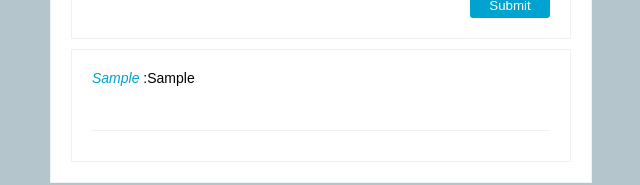
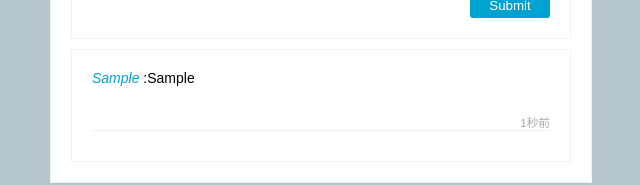
Before and after one commit to EricYeh-TW/comment-app-practice, a React (Vite) app: page / in a window 1280 px wide. Both pictures are taken after typing "Sample", "Sample" into the empty fields and a click on the button "Submit". Shown: the part 229-414 px from the top of the page, without its empty margins (319-959 px from the left). Built offline with nearby package versions, Linux system fonts and the light colour scheme.

Commit message:
feat: comment show release time feat: save comments to local storage

```diff
--- a/src/components/Comment.jsx
+++ b/src/components/Comment.jsx
@@ -1,14 +1,52 @@
 import React, { Component } from 'react';
-import StyleComment from '../layout/comment';
+import StyleComment from '../layout/Comment';
+import PropTypes from 'prop-types';
 
 class Comment extends Component {
+  static defaultProps = {
+    comment: {},
+  };
+
+  static propTypes = {
+    comment: PropTypes.shape({
+      username: PropTypes.string,
+      content: PropTypes.string,
+      time: PropTypes.number,
+    }),
+  };
+
+  constructor() {
+    super();
+    this.state = {
+      timeString: '',
+    };
+  }
+
+  componentDidMount() {
+    this._updateTimeString();
+    this._timer = setInterval(() => this._updateTimeString(), 5000);
+  }
+
+  _updateTimeString = () => {
+    const { comment } = this.props;
+    const newTime = Date.now();
+    const duration = Math.floor((newTime - comment.time) / 1000);
+    this.setState({
+      timeString:
+        duration > 60 ? `${Math.round(duration / 60)}分鐘前` : `${Math.max(duration, 1)}秒前`,
+    });
+  };
+
   render() {
+    const { timeString } = this.state;
+
     return (
       <StyleComment>
         <div className="comment-user">
           <span>{this.props.comment.username} </span>:
         </div>
         <p>{this.props.comment.content}</p>
+        <span className="comment-createdtime">{timeString}</span>
       </StyleComment>
     );
   }
--- a/src/components/CommentApp.jsx
+++ b/src/components/CommentApp.jsx
@@ -12,11 +12,26 @@ class CommentApp extends Component {
     };
   }
 
+  componentDidMount() {
+    this._loadComments();
+  }
+
   handleCommentSubmit = (comment) => {
     const { comments } = this.state;
-    this.setState({
-      comments: [...comments, comment],
-    });
+    comments.push(comment);
+    this.setState({ comments });
+    this._saveComments(comments);
+  };
+
+  _saveComments = (comments) => {
+    localStorage.setItem('comments', JSON.stringify(comments));
+  };
+
+  _loadComments = () => {
+    if (localStorage.getItem('comments')) {
+      const comments = localStorage.getItem('comments');
+      this.setState({ comments: JSON.parse(comments) });
+    }
   };
 
   render() {
--- a/src/components/CommentInput.jsx
+++ b/src/components/CommentInput.jsx
@@ -33,7 +33,7 @@ class CommentInput extends Component {
 
   handleSubmit = () => {
     const { onSubmit } = this.props;
-    const comment = this.state;
+    const comment = { ...this.state, time: Date.now() };
 
     if (comment.username === '' || comment.content === '') {
       alert('請輸入用戶名稱及內容');
--- a/src/components/CommentList.jsx
+++ b/src/components/CommentList.jsx
@@ -13,6 +13,7 @@ class CommentList extends Component {
       PropTypes.shape({
         username: PropTypes.string,
         content: PropTypes.string,
+        time: PropTypes.number,
       }),
     ),
   };
--- a/src/layout/comment.js
+++ b/src/layout/comment.js
@@ -2,6 +2,7 @@ import styled from 'styled-components';
 
 const StyleComment = styled.div`
   display: flex;
+  position: relative;
   border-bottom: 1px solid #f1f1f1;
   margin-bottom: 10px;
   padding-bottom: 10px;
@@ -9,6 +10,15 @@ const StyleComment = styled.div`
 
   .comment-user {
     flex-shrink: 0;
+  }
+
+  .comment-createdtime {
+    color: #aaa;
+    position: absolute;
+    right: 0;
+    bottom: 0;
+    font-style: normal;
+    font-size: smaller;
   }
 
   span {
```
Also changed, not shown: 1 other file (tests, documents, lock files or other folders).
